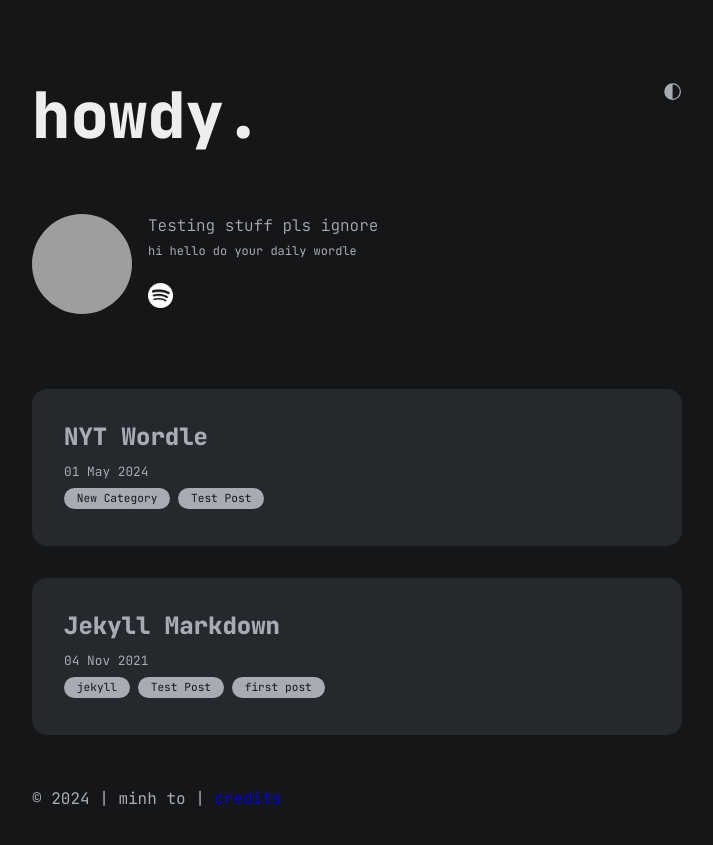
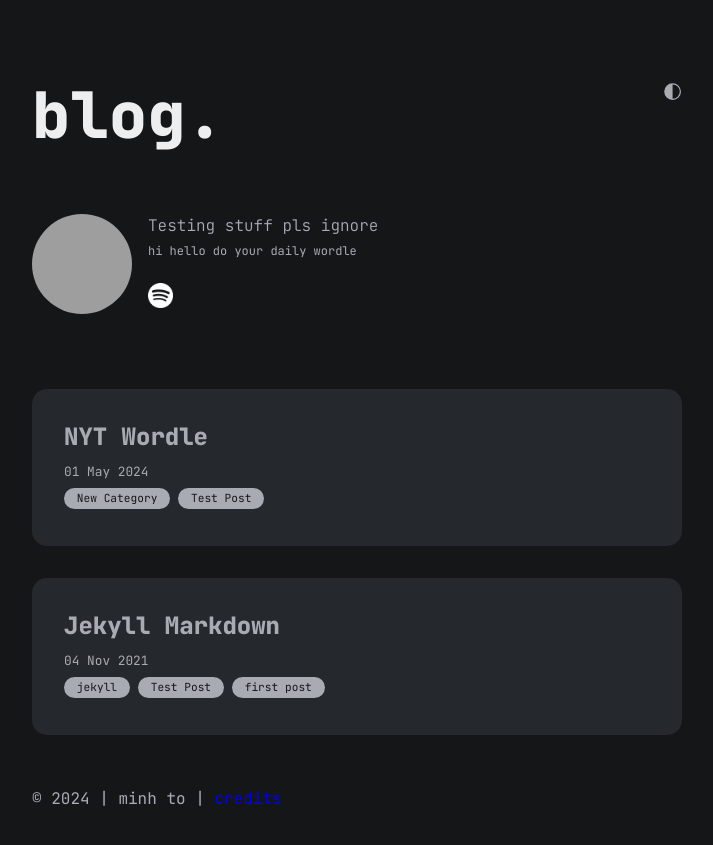
Before and after one commit to minh-to/minh-to.github.io, a Jekyll site: the page built from all_collections/_sp/blog.md, in a window 1280 px wide. Shown: the top 845 px of the page, without its empty margins (283-996 px from the left). Built offline with Jekyll 4.4.1, drawn with Linux system fonts in a browser that asks for light colours; grey boxes are pictures that could not be loaded.

Commit message:
add separate site title for blog

```diff
--- a/_config.yml
+++ b/_config.yml
@@ -18,7 +18,8 @@
 # You can create any custom variable you would like, and they will be accessible
 # in the templates via {{ site.myvariable }}.
 
-title: howdy.
+title: howdy
+blog-title: blog
 markdown: kramdown
 author:
   name: minh to
--- a/_includes/header.html
+++ b/_includes/header.html
@@ -1,5 +1,9 @@
 <header>
-    <a class="site-title" href="{{site.baseurl}}/">{{site.title}}</a>
+    {% if page.title == "Blog" %}
+    <a class="site-title" href="{{site.baseurl}}/">{{site.blog-title}}.</a>
+    {% else %}
+    <a class="site-title" href="{{site.baseurl}}/">{{site.title}}.</a>
+    {% endif %}
     {% comment %}
     <!-- dark/light mode -->
     {% endcomment %}
```
Also changed, not shown: assets/icons/dev.png (deleted), assets/icons/instagram.png (deleted), assets/icons/linkedin.png (deleted), assets/icons/telegram.png (deleted), assets/icons/twitter.png (deleted).
